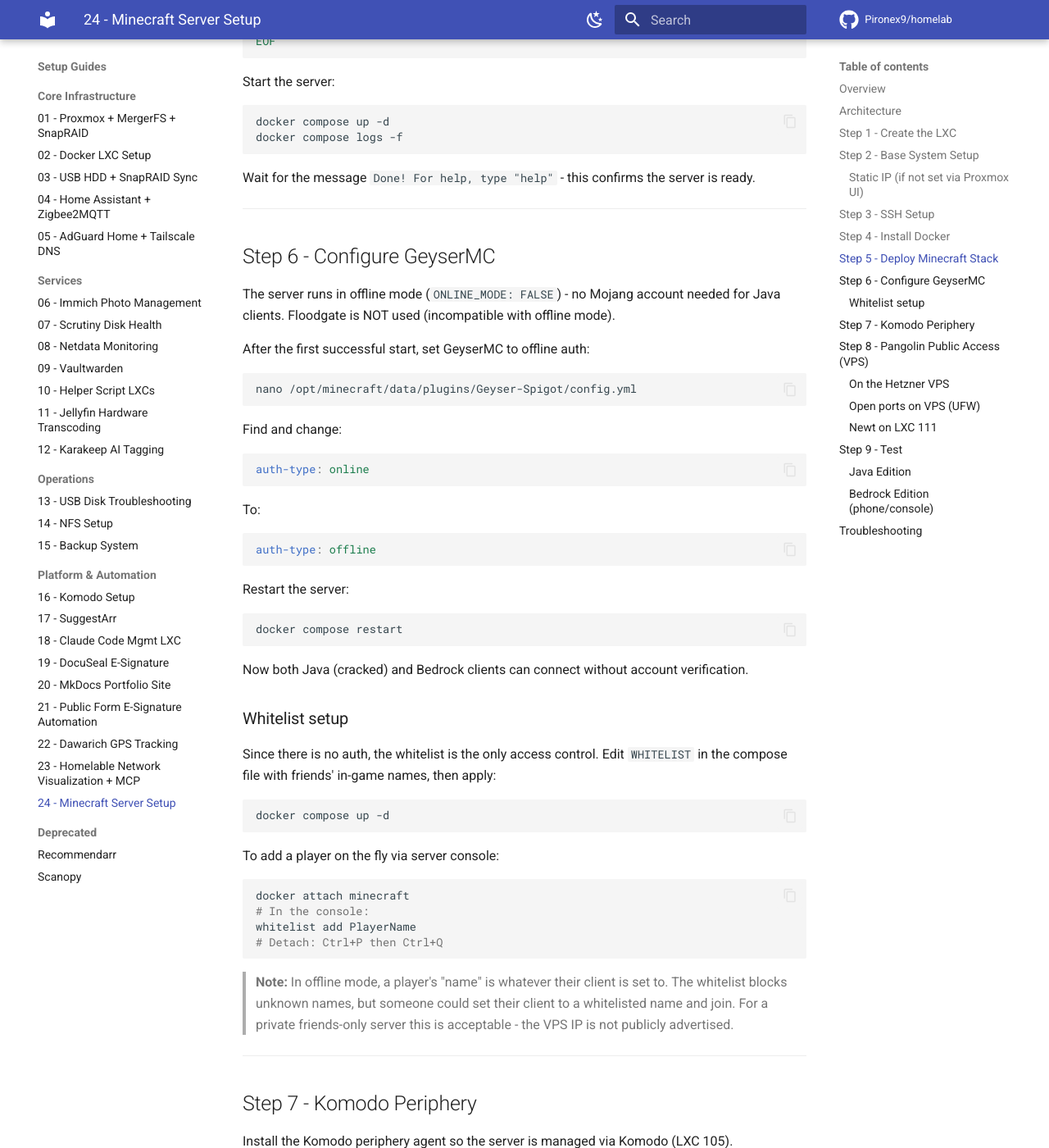
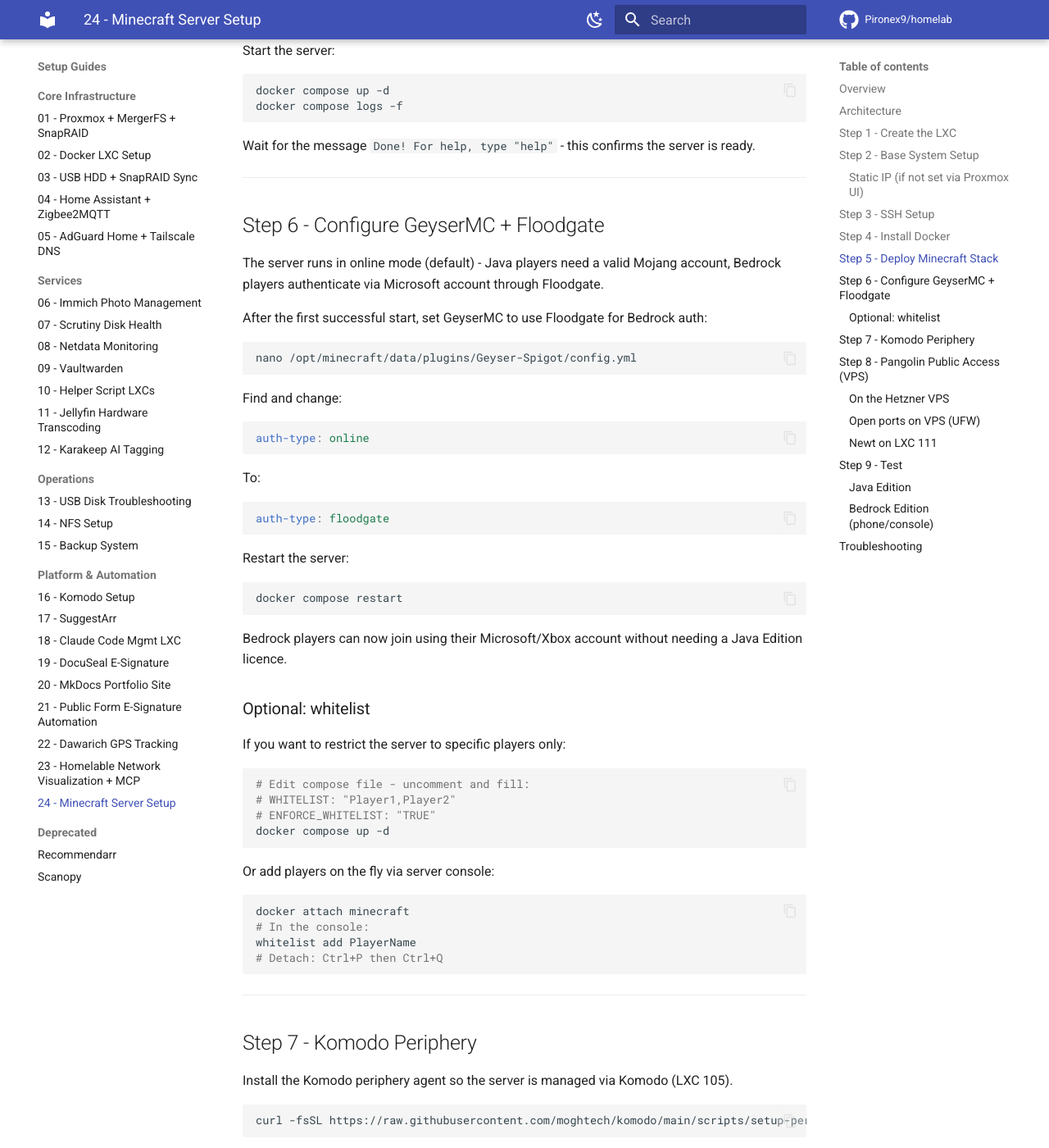
Before and after one commit to Pironex9/homelab, an MkDocs documentation site: the page built from docs/proxmox/24_Minecraft_Server_Setup.md, in a window 1280 px wide and 1400 px high, scrolled down 3663 px. Shown: the whole window at 82% size. Built offline with MkDocs 1.6.1 and Material for MkDocs 9.7.7, drawn with Linux system fonts in a browser that asks for light colours; comment, search, counter and statistics services are not loaded; some of the changed text lies outside the part shown.

Commit message:
Update Minecraft server to online mode - Floodgate auth, Mojang/Microsoft account required

````diff
--- a/docs/proxmox/24_Minecraft_Server_Setup.md
+++ b/docs/proxmox/24_Minecraft_Server_Setup.md
@@ -150,11 +150,9 @@
       TYPE: PAPER
       MEMORY: 4G
       TZ: Europe/Budapest
-      ONLINE_MODE: "FALSE"
       PLUGINS: |
         https://download.geysermc.org/v2/projects/geyser/versions/latest/builds/latest/downloads/spigot
-      WHITELIST: "Player1,Player2"
-      ENFORCE_WHITELIST: "TRUE"
+        https://download.geysermc.org/v2/projects/floodgate/versions/latest/builds/latest/downloads/spigot
       MOTD: "Homelab Minecraft"
       MAX_PLAYERS: "10"
       DIFFICULTY: normal
@@ -178,11 +176,11 @@
 
 ---
 
-## Step 6 - Configure GeyserMC
+## Step 6 - Configure GeyserMC + Floodgate
 
-The server runs in offline mode (`ONLINE_MODE: FALSE`) - no Mojang account needed for Java clients. Floodgate is NOT used (incompatible with offline mode).
+The server runs in online mode (default) - Java players need a valid Mojang account, Bedrock players authenticate via Microsoft account through Floodgate.
 
-After the first successful start, set GeyserMC to offline auth:
+After the first successful start, set GeyserMC to use Floodgate for Bedrock auth:
 
 ```bash
 nano /opt/minecraft/data/plugins/Geyser-Spigot/config.yml
@@ -197,7 +195,7 @@
 To:
 
 ```yaml
-auth-type: offline
+auth-type: floodgate
 ```
 
 Restart the server:
@@ -206,17 +204,20 @@
 docker compose restart
 ```
 
-Now both Java (cracked) and Bedrock clients can connect without account verification.
+Bedrock players can now join using their Microsoft/Xbox account without needing a Java Edition licence.
 
-### Whitelist setup
+### Optional: whitelist
 
-Since there is no auth, the whitelist is the only access control. Edit `WHITELIST` in the compose file with friends' in-game names, then apply:
+If you want to restrict the server to specific players only:
 
 ```bash
+# Edit compose file - uncomment and fill:
+# WHITELIST: "Player1,Player2"
+# ENFORCE_WHITELIST: "TRUE"
 docker compose up -d
 ```
 
-To add a player on the fly via server console:
+Or add players on the fly via server console:
 
 ```bash
 docker attach minecraft
@@ -224,8 +225,6 @@
 whitelist add PlayerName
 # Detach: Ctrl+P then Ctrl+Q
 ```
-
-> **Note:** In offline mode, a player's "name" is whatever their client is set to. The whitelist blocks unknown names, but someone could set their client to a whitelisted name and join. For a private friends-only server this is acceptable - the VPS IP is not publicly advertised.
 
 ---
 
````
Also changed, not shown: docs/hosts/minecraft.md (+2 -3 lines), 1 other file.
